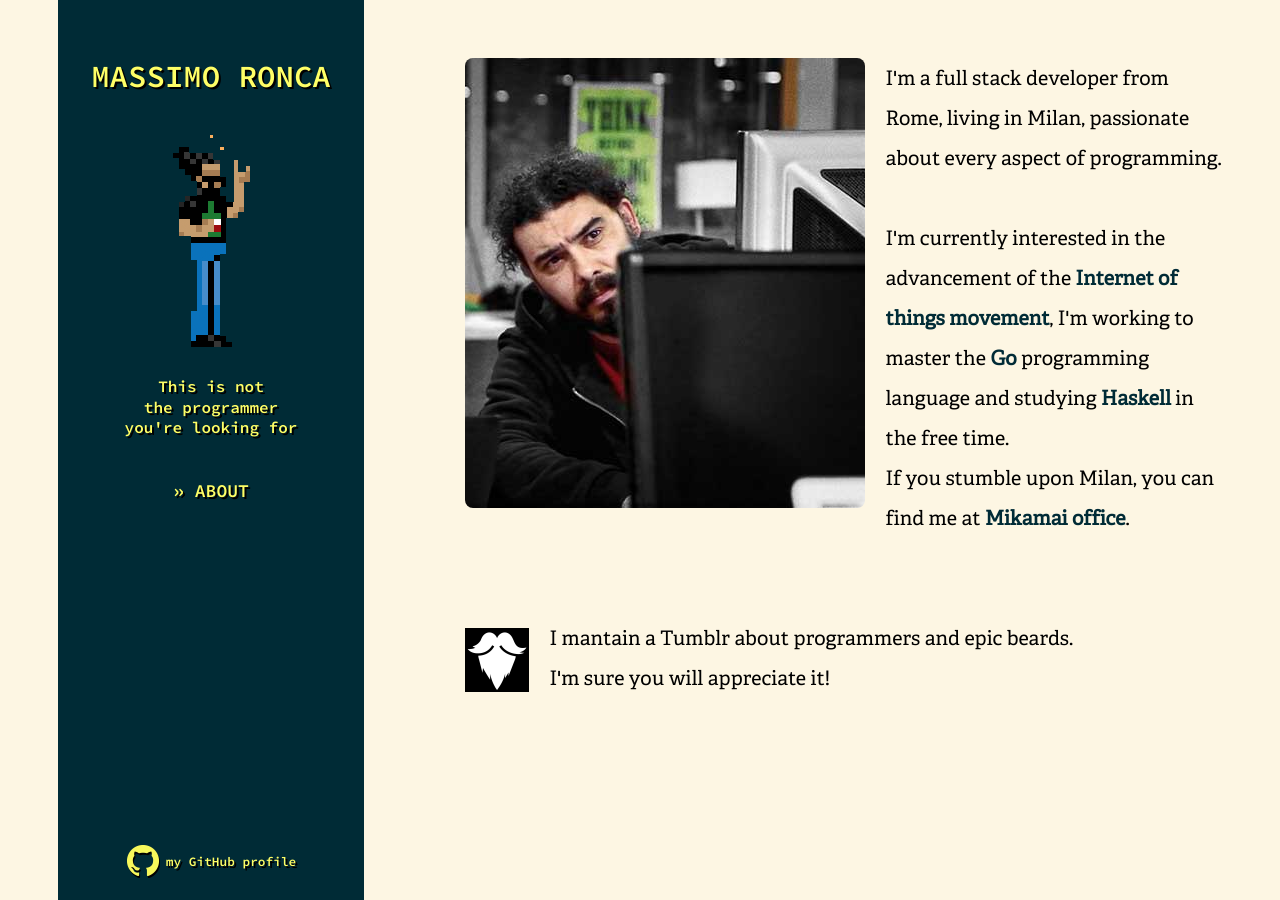
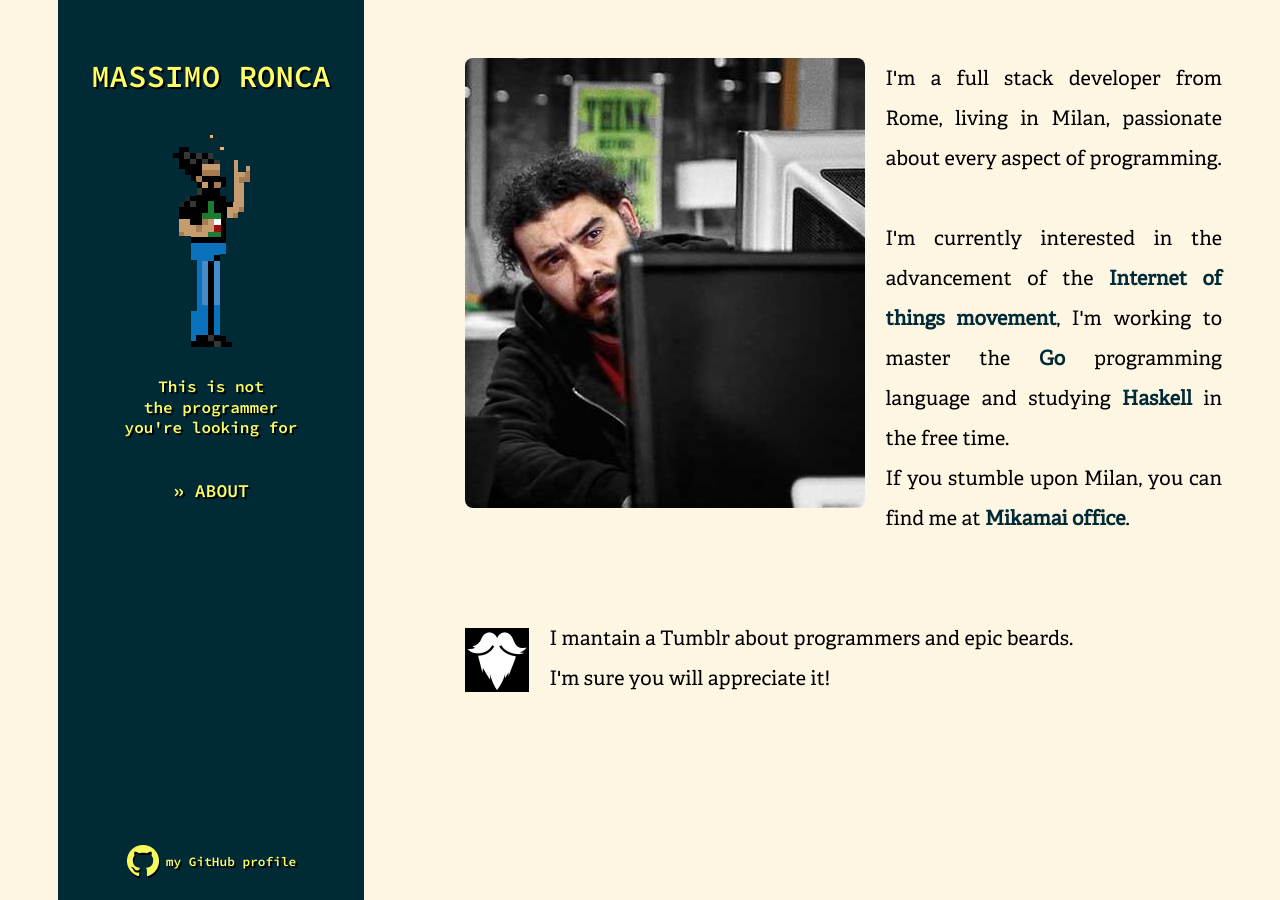
Before and after one commit to Laesod/massimoronca.it, a Jekyll site: the page built from about.html, in a window 1280 px wide. Built offline with Jekyll 4.4.1, drawn with Linux system fonts in a browser that asks for light colours; Markdown is read by kramdown in place of the engine named in the settings.

Commit message:
added page class fixed margin for tumblr icon

```diff
--- a/about.html
+++ b/about.html
@@ -3,7 +3,7 @@ layout: default
 title: Massimo Ronca ~ a reckless programmer with a sarcastic wit
 ---
 
-<article class="clearfix">
+<article class="page clearfix">
 	<img src="/assets/images/me.jpg" style="border-radius: 0.4em; float:left; margin: 0 1em 1em 0">
 	<div>
 		I'm a full stack developer from Rome, living in Milan, passionate about every aspect
@@ -15,7 +15,7 @@ title: Massimo Ronca ~ a reckless programmer with a sarcastic wit
 		If you stumble upon Milan, you can find me at <a href="http://www.mikamai.com">Mikamai</a> <a href="http://venini42.com" title="">office</a>.
 		<br><br><br>
 		<div>
-		<a href="http://programmersandbeard.tumblr.com/" title="Programmers and beards" style="float:left; margin: 0 1em 1em 0"><img  width="64" src="/assets/images/beard.png" alt="" style="margin-top: 10px "></a>
+		<a href="http://programmersandbeard.tumblr.com/" title="Programmers and beards" style="float:left; margin: 0 1em 0 0"><img  width="64" src="/assets/images/beard.png" alt="" style="margin-top: 10px "></a>
 		I mantain a Tumblr about programmers and epic beards.<br>
 		I'm sure you will appreciate it! <br>
 		</div>
```
